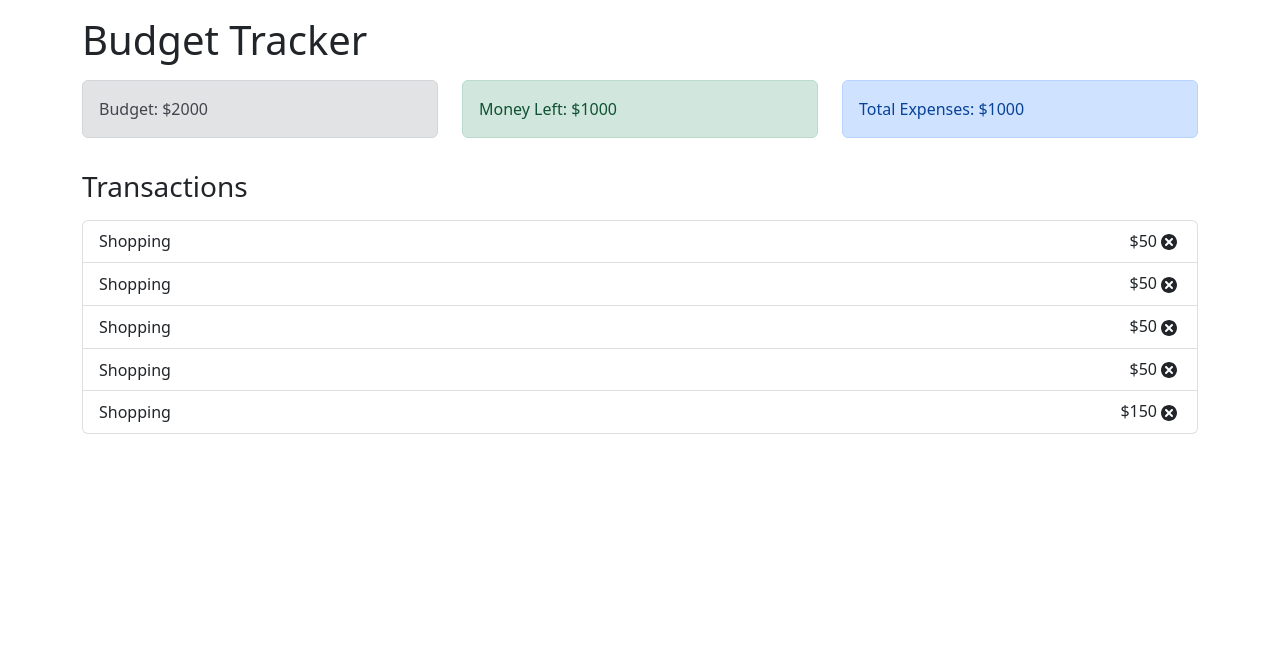
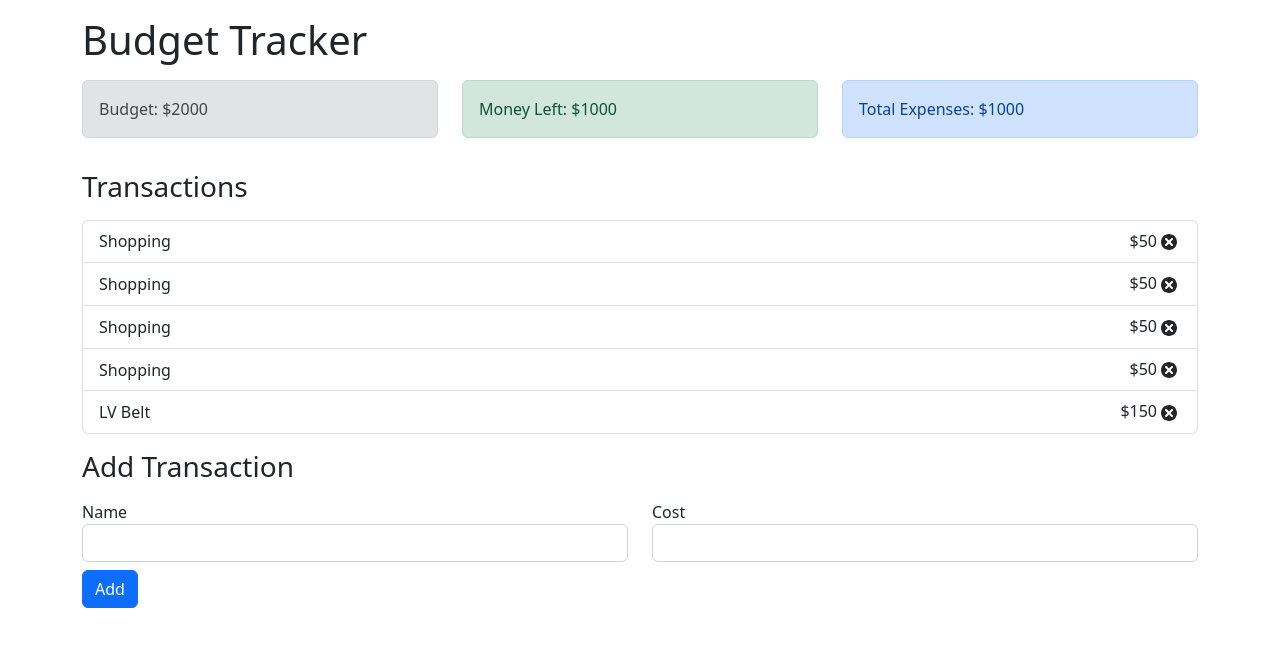
Before and after one commit to jcowan12/BudgetTracker3720, a React (Create React App) app: page / in a window 1280 px wide. Shown: the top 646 px of the page. Built offline with nearby package versions, Linux system fonts and the light colour scheme.

Commit message:
finished ui build

```diff
--- a/src/App.js
+++ b/src/App.js
@@ -4,6 +4,7 @@ import Budget from './sections/budget.js'
 import Remaining from './sections/remaining.js'
 import Expenses from './sections/expenses.js';
 import TransactionList from './sections/transactionlist.js';
+import AddTransaction from './sections/addtransaction.js';
 
 const App = () => {
     return (
@@ -26,6 +27,12 @@ const App = () => {
                     <TransactionList />
                 </div>
             </div>
+            <h3 className='mt-3'>Add Transaction</h3>
+            <div className='mt-3'>
+                <div className='col-sm'>
+                    <AddTransaction />
+                </div>
+            </div>
         </div>
     );
 };
--- /dev/null
+++ b/src/sections/addtransaction.js
@@ -0,0 +1,37 @@
+import React from 'react';
+
+const AddTransaction = () => {
+
+    return (
+        <form>
+            <div className='row'>
+                <div className='col-sm'>
+                    <label for='name'>Name</label>
+                    <input
+                        required='required'
+                        type='text'
+                        className='form-control'
+                        id='name'>
+                    </input>
+                </div>
+                <div className='col-sm'>
+                    <label for='cost'>Cost</label>
+                    <input
+                        required='required'
+                        type='text'
+                        className='form-control'
+                        id='cost'>
+                    </input>
+                </div>
+                <div className='h2'></div>
+                <div className='col-sm'>
+                    <button type='submit' className='btn btn-primary'>
+                    Add
+                    </button>
+                </div>
+            </div>
+        </form>
+    );
+};
+
+export default AddTransaction;
--- a/src/sections/transactionlist.js
+++ b/src/sections/transactionlist.js
@@ -7,11 +7,11 @@ const TransactionList = () => {
         { id: 123, name: 'Shopping', cost: 50 },
         { id: 123, name: 'Shopping', cost: 50 },
         { id: 123, name: 'Shopping', cost: 50 },
-        { id: 123, name: 'Shopping', cost: 150 }
+        { id: 123, name: 'LV Belt', cost: 150 }
     ]
 
     return (
-        <ul className ='list-group'>
+        <ul className='list-group'>
             {expenses.map((expense)=>(
                 <Transaction
                     id={expense.id}
```
